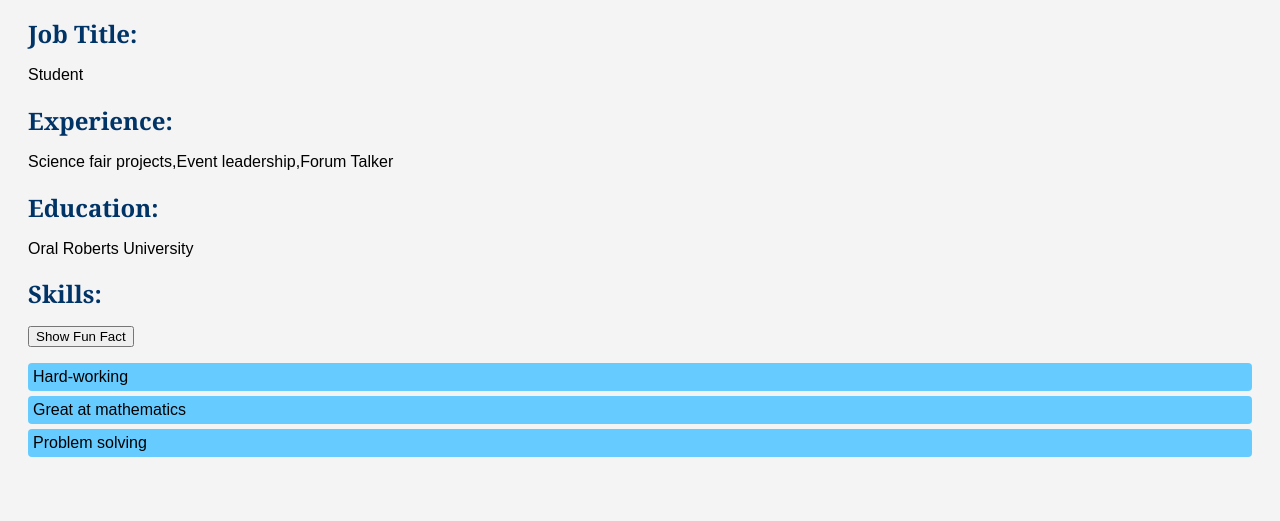
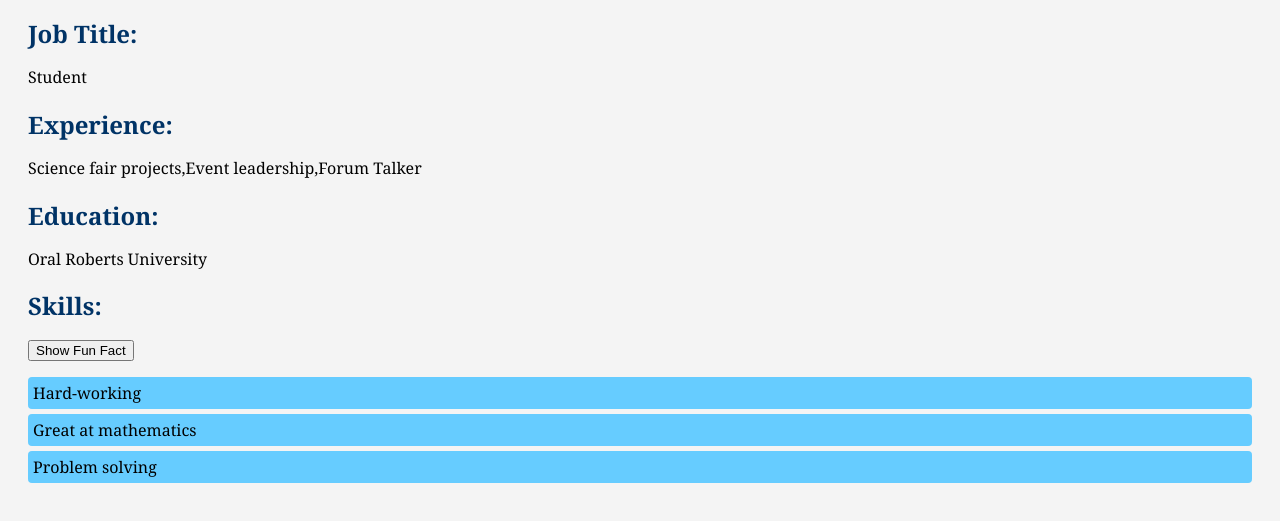
Before and after one commit to DannaCZ2007/resume-project, a plain HTML site: page index.html in a window 1280 px wide. Shown: the part 113-634 px from the top of the page. Drawn offline with Linux system fonts and the light colour scheme.

Commit message:
Update styles.css

```diff
--- a/styles.css
+++ b/styles.css
@@ -4,7 +4,7 @@ padding: 0;
 box-sizing: border-box;
 }
 body{
-  font-family: Arial, sans-serif;
+  font-family: 'Georgia', serif;
   background-color: #f4f4f4;
   color: #333:
   line-height: 1.6;
```
